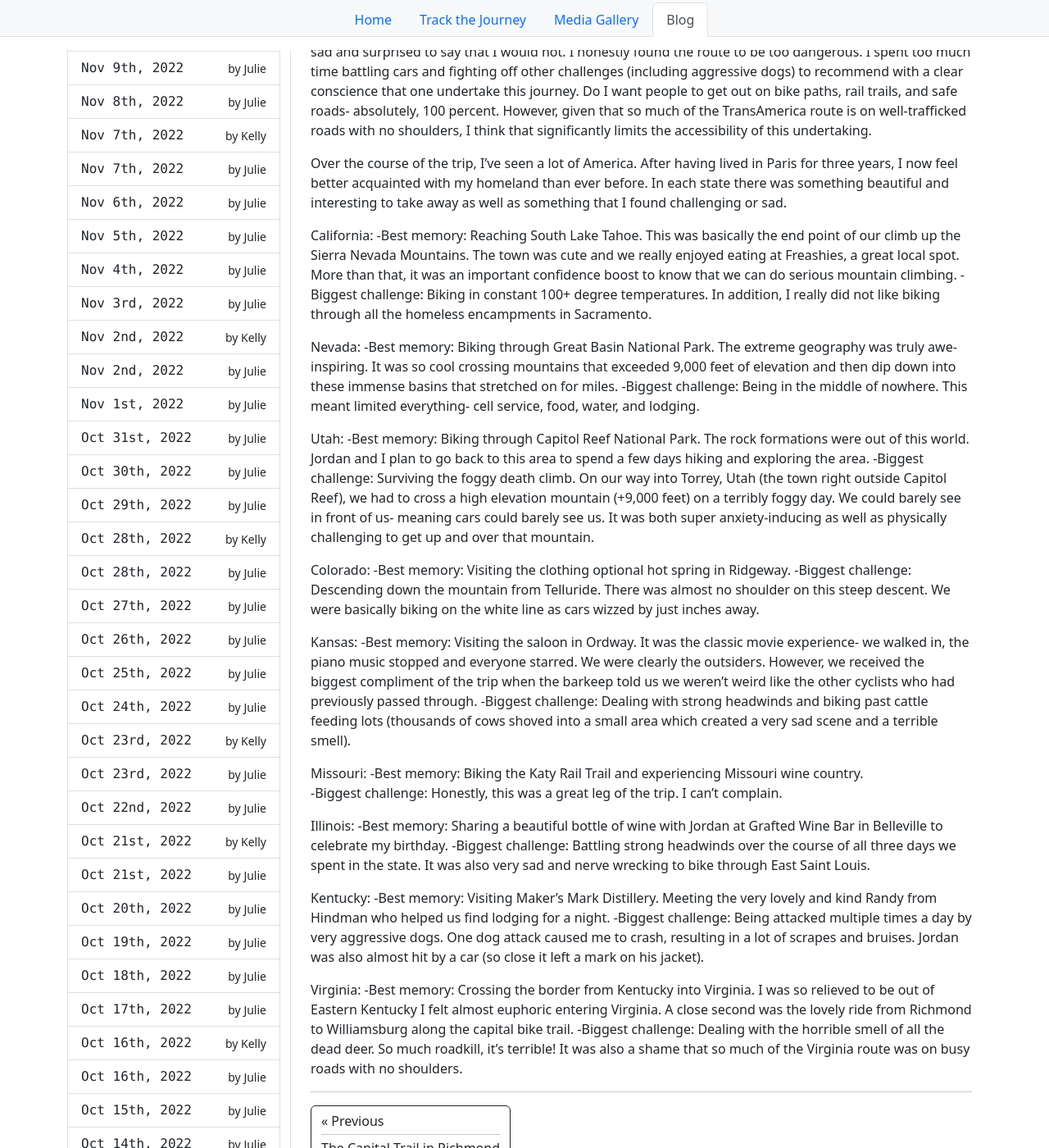
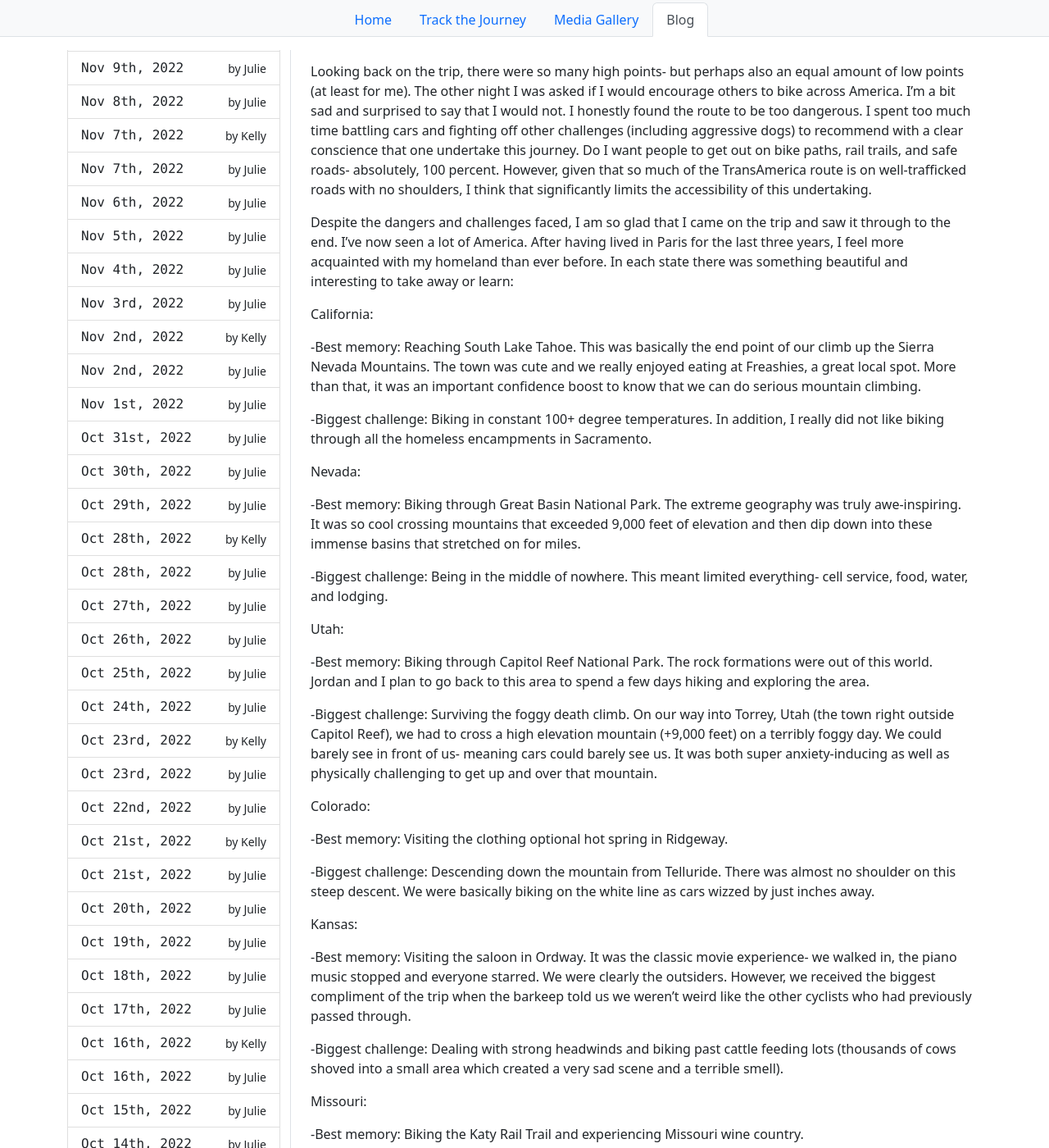
Before and after one commit to mdeanjones/bike-across-america, a Jekyll site: the page built from site/blog/kelly/_posts/2022-11-12-Ending-On-A-High-Note.md, in a window 1280 px wide and 1400 px high, scrolled down 316 px. Shown: the whole window at 82% size. Built offline with Jekyll 4.4.1, drawn with Linux system fonts in a browser that asks for light colours; some of the changed text lies outside the part shown.

Commit message:
Update 2022-11-12-Ending-On-A-High-Note.md
Added thoughts

```diff
--- a/site/blog/kelly/_posts/2022-11-12-Ending-On-A-High-Note.md
+++ b/site/blog/kelly/_posts/2022-11-12-Ending-On-A-High-Note.md
@@ -1,41 +1,59 @@
-We made it to Williamsburg!  Tomorrow morning we'll bike the final 12 miles out to Yorktown beach and then drive home to DC almost immediately thereafter.  I must say, despite all the challenges, it's bittersweet to reach the end.  I cannot deny that I am relieved and glad to be done biking.  The daily anxiety related to being in traffic and climbing hills has certainly taken a mental and emotional toll.  That said, I'm going to miss the sense of adventure and challenge that permeated each and every day.  I also love the camaraderie and can-do attitude our team has developed during the last two and a half months.
+We made it to Williamsburg!  The ride from Richmond along the capital trail was smooth and scenic.  It felt like an easy day, which is such a gift.  In addition, the weather was perfect.  This is a huge contrast from the tornado and flood warnings that hit the area yesterday and forced us to delay our push to the finish line.  Tomorrow morning we'll bike the final 12 miles out to Yorktown beach and then drive home to DC almost immediately thereafter.  I must say, despite all the challenges, it's bittersweet to reach the end.  I cannot deny that I am relieved and glad to be done biking.  The daily anxiety related to being in traffic and climbing hills has certainly taken a mental and emotional toll.  That said, I'm going to miss the sense of adventure and challenge that permeated each and every day.  I also love the camaraderie and can-do attitude our team has developed during the last two and a half months.
 
 Looking back on the trip, there were so many high points- but perhaps also an equal amount of low points (at least for me).  The other night I was asked if I would encourage others to bike across America.  I'm a bit sad and surprised to say that I would not.  I honestly found the route to be too dangerous.  I spent too much time battling cars and fighting off other challenges (including aggressive dogs) to recommend with a clear conscience that one undertake this journey.  Do I want people to get out on bike paths, rail trails, and safe roads- absolutely, 100 percent.  However, given that so much of the TransAmerica route is on well-trafficked roads with no shoulders, I think that significantly limits the accessibility of this undertaking.
 
-Over the course of the trip, I've seen a lot of America.  After having lived in Paris for three years, I now feel better acquainted with my homeland than ever before.  In each state there was something beautiful and interesting to take away as well as something that I found challenging or sad.
+Despite the dangers and challenges faced, I am so glad that I came on the trip and saw it through to the end.  I've now seen a lot of America.  After having lived in Paris for the last three years, I feel more acquainted with my homeland than ever before.  In each state there was something beautiful and interesting to take away or learn:
 
 California:
+
 -Best memory:  Reaching South Lake Tahoe.  This was basically the end point of our climb up the Sierra Nevada Mountains.  The town was cute and we really enjoyed eating at Freashies, a great local spot.  More than that, it was an important confidence boost to know that we can do serious mountain climbing.
+
 -Biggest challenge:  Biking in constant 100+ degree temperatures.  In addition, I really did not like biking through all the homeless encampments in Sacramento.
 
 Nevada:
+
 -Best memory: Biking through Great Basin National Park.  The extreme geography was truly awe-inspiring.  It was so cool crossing mountains that exceeded 9,000 feet of elevation and then dip down into these immense basins that stretched on for miles.
+
 -Biggest challenge: Being in the middle of nowhere.  This meant limited everything- cell service, food, water, and lodging.
 
 Utah:
+
 -Best memory: Biking through Capitol Reef National Park.  The rock formations were out of this world.  Jordan and I plan to go back to this area to spend a few days hiking and exploring the area.
+
 -Biggest challenge: Surviving the foggy death climb.  On our way into Torrey, Utah (the town right outside Capitol Reef), we had to cross a high elevation mountain (+9,000 feet) on a terribly foggy day.  We could barely see in front of us- meaning cars could barely see us.  It was both super anxiety-inducing as well as physically challenging to get up and over that mountain.
 
 Colorado:
+
 -Best memory: Visiting the clothing optional hot spring in Ridgeway.
+
 -Biggest challenge: Descending down the mountain from Telluride.  There was almost no shoulder on this steep descent.  We were basically biking on the white line as cars wizzed by just inches away.
 
 Kansas:
+
 -Best memory: Visiting the saloon in Ordway.  It was the classic movie experience- we walked in, the piano music stopped and everyone starred.  We were clearly the outsiders.  However, we received the biggest compliment of the trip when the barkeep told us we weren't weird like the other cyclists who had previously passed through.
+
 -Biggest challenge: Dealing with strong headwinds and biking past cattle feeding lots (thousands of cows shoved into a small area which created a very sad scene and a terrible smell).
 
 Missouri:
+
 -Best memory: Biking the Katy Rail Trail and experiencing Missouri wine country.
+
 -Biggest challenge: Honestly, this was a great leg of the trip.  I can't complain.
 
 Illinois:
+
 -Best memory: Sharing a beautiful bottle of wine with Jordan at Grafted Wine Bar in Belleville to celebrate my birthday.
+
 -Biggest challenge: Battling strong headwinds over the course of all three days we spent in the state.  It was also very sad and nerve wrecking to bike through East Saint Louis.
 
 Kentucky:
+
 -Best memory: Visiting Maker's Mark Distillery.  Meeting the very lovely and kind Randy from Hindman who helped us find lodging for a night.
+
 -Biggest challenge: Being attacked multiple times a day by very aggressive dogs.  One dog attack caused me to crash, resulting in a lot of scrapes and bruises.  Jordan was also almost hit by a car (so close it left a mark on his jacket).
 
 Virginia:
+
 -Best memory: Crossing the border from Kentucky into Virginia.  I was so relieved to be out of Eastern Kentucky I felt almost euphoric entering Virginia.  A close second was the lovely ride from Richmond to Williamsburg along the capital bike trail.
+
 -Biggest challenge: Dealing with the horrible smell of all the dead deer.  So much roadkill, it's terrible!  It was also a shame that so much of the Virginia route was on busy roads with no shoulders.
```
